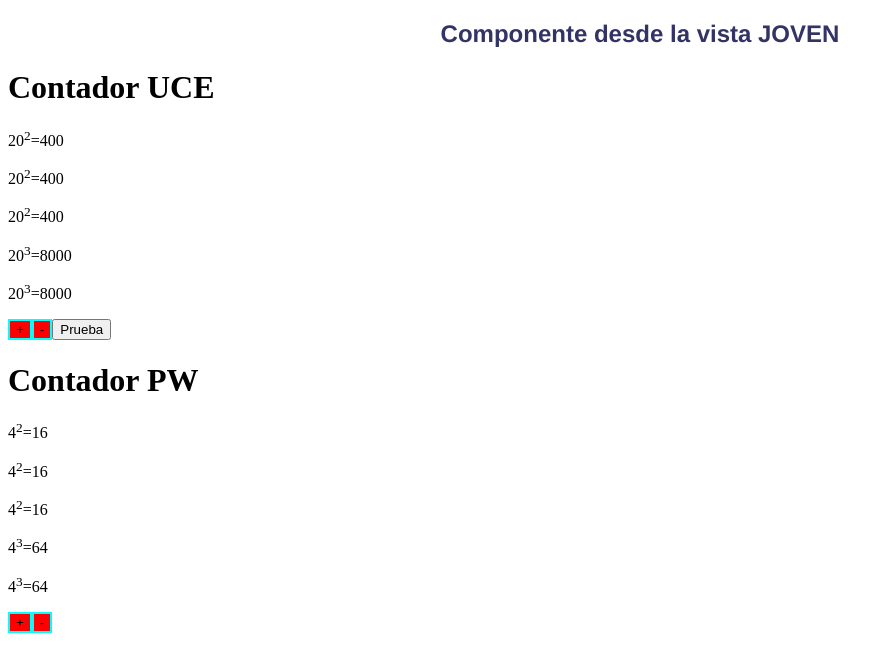
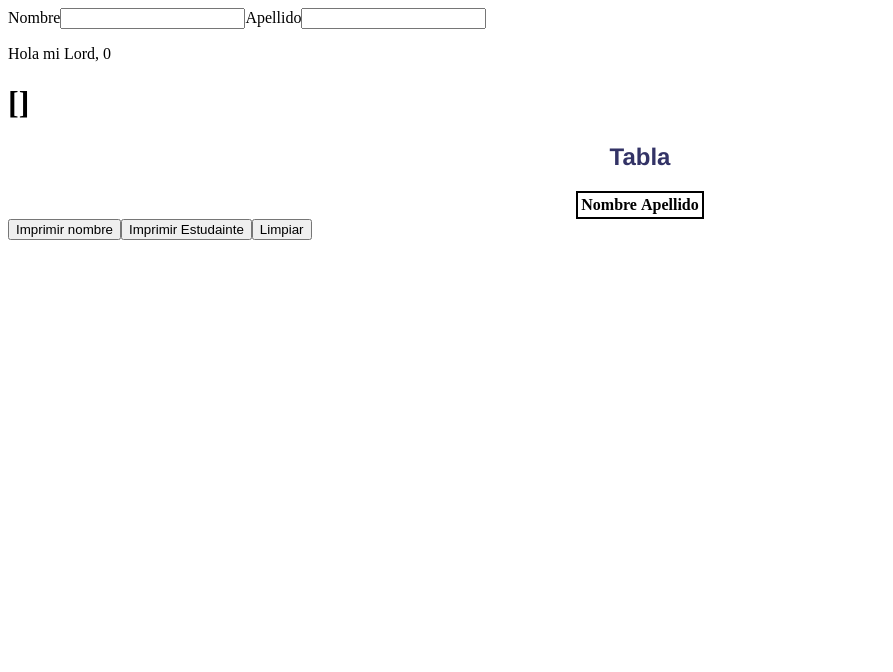
Before and after one commit to Deathkuroneko/pw_vue_u2_dl, a Vue app: page / in a window 1280 px wide. Shown: the top 672 px of the page, without its empty margins (0-893 px from the left). Built offline with nearby package versions, Linux system fonts and the light colour scheme.

Commit message:
Taller 15 - Directivas de Vue part 2

```diff
--- a/src/App.vue
+++ b/src/App.vue
@@ -1,19 +1,26 @@
 <template>
   <div id="app">
+
+    <DirectivasView/>
+
+    <!--
     <ContadorView/>
     <Contador titulo2="Contador UCE" v-bind:inicio="20" :mostrar="true"/>
     <Contador titulo2="Contador PW" :inicio="4" :mostrar="false"/>
+    -->
   </div>
 </template>
 
 <script>
 import ContadorView from '../src/views/ContadorView.vue';
 import Contador from '../src/components/Contador.vue';
+import DirectivasView from '../src/views/DirectivasView.vue';
 export default {
   name: 'App',
   components: {
     ContadorView,
-    Contador
+    Contador,
+    DirectivasView,
   }
 
 };
--- a/src/components/Contador.vue
+++ b/src/components/Contador.vue
@@ -80,7 +80,8 @@ export default {
 <style>
 
 #incrementar{
-    display: flexbox;
+    display: flex;
+    justify-content: center;
 }
 
 .boton {
--- /dev/null
+++ b/src/components/Directivas.vue
@@ -0,0 +1,91 @@
+<template>
+  <div>
+    <!--Relacionar el imput a un laber o valor
+    el v-model es una propiedad reactiva-->
+    <label for="id_nombre">Nombre</label>
+    <input v-model="nombre" id="id_nombre" type="text" />
+
+    <label for="id_apellido">Apellido</label>
+    <input v-model="apellido" id="id_apellido" type="text" />
+
+    <p>Hola mi Lord, {{ nombre + apellido }}</p>
+    <h1>{{ arreglo }}</h1>
+
+    <ul>
+      <li
+        v-show="nombre !== null"
+        v-for="{ nombre, apellido } in arreglo"
+        :key="nombre"
+      >
+        {{ nombre }}
+        {{ apellido }}
+      </li>
+    </ul>
+    <h2>Tabla</h2>
+    <div id="div_tabla">
+    <table id="table">
+      <tr>
+        <th>Nombre</th>
+        <th>Apellido</th>
+      </tr>
+      <!-- Segunda forma llamando directo desde el objeto
+      <tr v-for="Estudiante in arreglo" :key="Estudiante">
+        <td v-show="nombre !== null">{{ Estudiante.nombre }}</td>
+        <td v-show="apellido !== null">{{ Estudiante.apellido }}</td>
+      </tr>
+      -->
+      <tr v-for="{ nombre, apellido } in arreglo" :key="nombre">
+        <td class="caja" v-show="nombre !== null">{{ nombre }}</td>
+        <td class="caja" v-show="apellido !== null">{{ apellido }}</td>
+      </tr>
+    </table>
+    </div>
+    <!--Directiva para iterar sobre una lista (v-for)-->
+    <button v-on:click="imprimirNombreApellido()">Imprimir nombre</button>
+    <button v-on:click="agregarEstudiante()">Imprimir Estudainte</button>
+    <button v-on:click="limpiarFormulario()">Limpiar</button>
+  </div>
+</template>
+
+<script>
+export default {
+  data() {
+    return {
+      nombre: null,
+      apellido: null,
+      arreglo: [],
+    };
+  },
+  methods: {
+    imprimirNombreApellido() {
+      console.log(this.nombre), console.log(this.apellido);
+    },
+    agregarEstudiante() {
+      const stu = {
+        nombre: this.nombre,
+        apellido: this.apellido,
+      };
+      console.log("Agregar estudiante");
+      console.log(stu);
+      this.arreglo.push(stu);
+    },
+    limpiarFormulario() {
+      this.nombre = null;
+      this.apellido = null;
+    },
+  },
+};
+</script>
+
+<style>
+#div_tabla{
+    display: flex;
+    justify-content: center;
+}
+#table{
+    border: 2px solid black;
+}
+.caja{
+    border: 2px solid red;
+}
+</style>
--- /dev/null
+++ b/src/views/DirectivasView.vue
@@ -0,0 +1,17 @@
+<template>
+  <Directivas/>
+</template>
+
+<script>
+import Directivas from '../components/Directivas.vue';
+export default {
+    components: {
+        Directivas,
+    },
+
+}
+</script>
+
+<style>
+
+</style>
```
